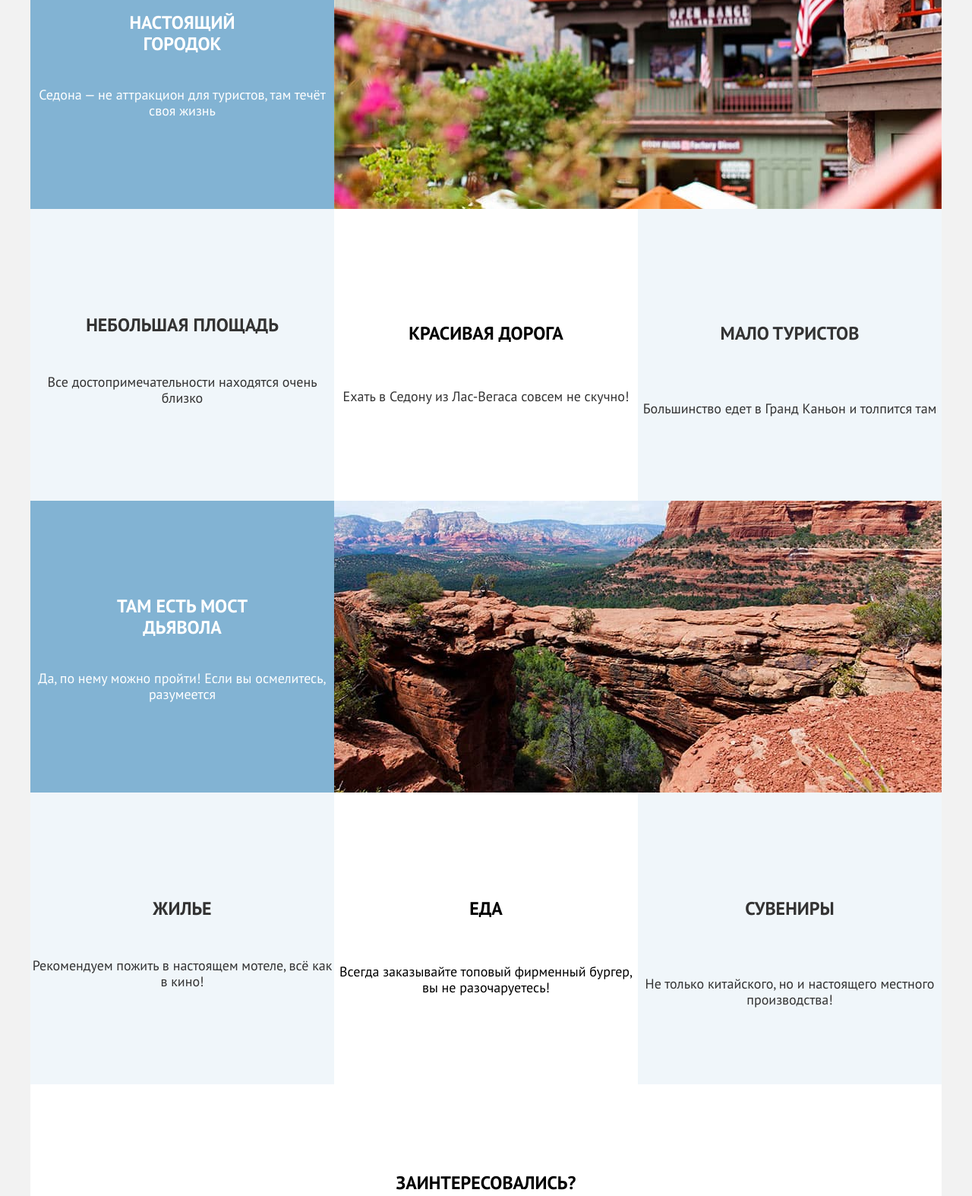
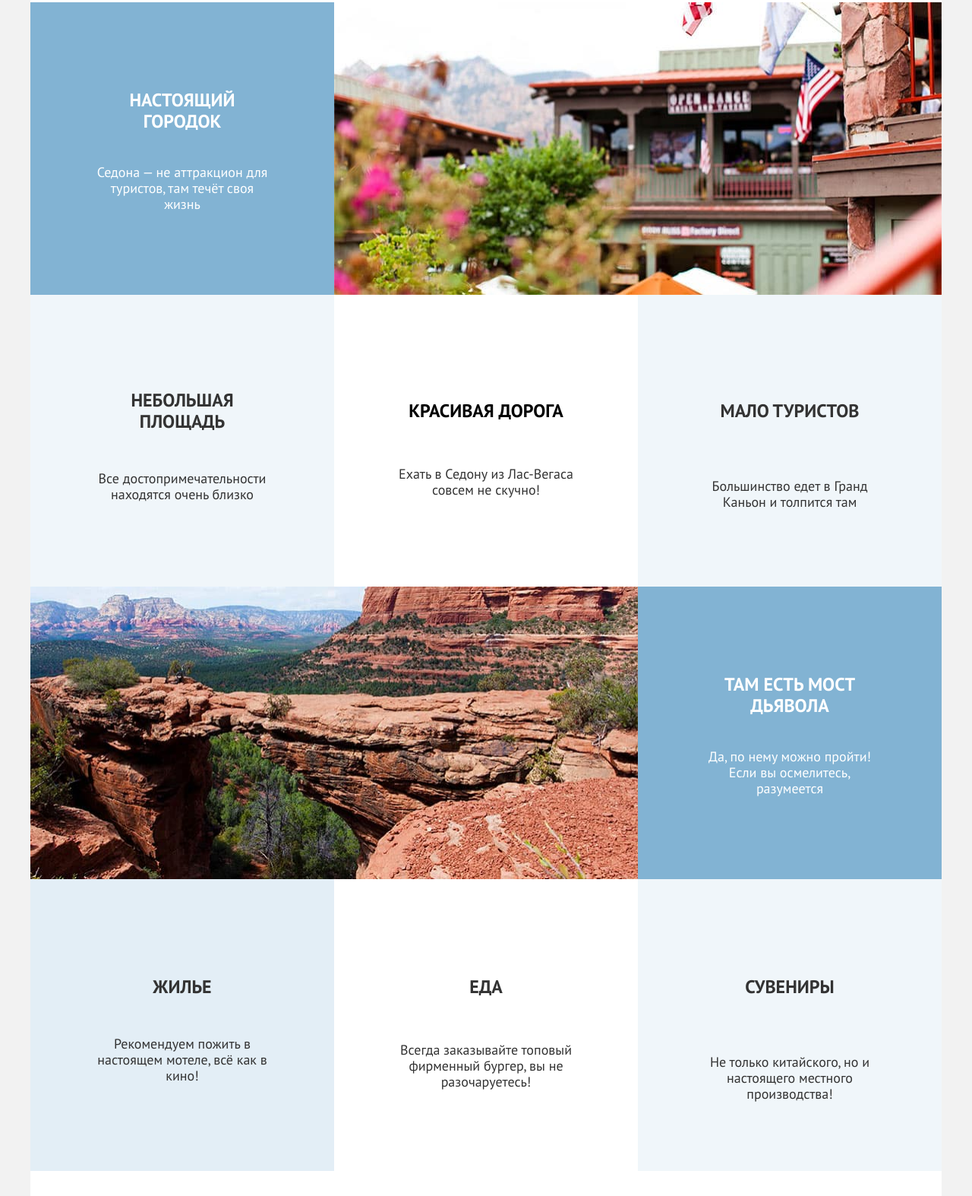
Before and after one commit to htmlacademy-htmlcss/1890517-sedona-35, a plain HTML site: page index.html in a window 1280 px wide. Shown: the part 777-2351 px from the top of the page at 76% size. Drawn offline with Linux system fonts and the light colour scheme.

Commit message:
исправления
исправила сетки и микросетки

```diff
--- a/index.html
+++ b/index.html
@@ -58,14 +58,14 @@
             <img class="main-logo" src="img/sedona-main-logo.png" alt="Главная" width="458" height="352">
           </div>
           <div class="description-container">
-            <h2 class="description-title">Седона - небольшой городок в Аризоне, заслуживающий большего!</h2>
+            <h2 class="description-title">Седона &mdash; небольшой городок в Аризоне,<br>заслуживающий большего!</h2>
             <p class="description-paragraph">Рассмотрим причины, по которым Седона круче, чем Гранд-Каньон!</p>
           </div>
           <section class="advantages">
             <h2 class="visually-hidden">Преимущества</h2>
             <ul class="advantages-list">
               <li class="advantages-item list-item real-town">
-                <div class="advantages-item-container">
+                <div class="advantages-item-container real-town-container">
                   <h3 class="advantages-item-title real-town-title">Настоящий городок</h3>
                   <p class="advantages-item-paragraph real-town-paragraph">Седона — не аттракцион для туристов, там
                     течёт своя жизнь</p>
@@ -100,7 +100,7 @@
                   <p class="advantages-item-paragraph diable-bridge-paragraph">Да, по нему можно пройти! Если вы
                     осмелитесь, разумеется</p>
                 </div>
-                <img class="advantages-item-image diable-bridge" src="img/diable-bridge.jpg" alt="Фото моста дьявола"
+                <img class="advantages-item-image diable-bridge-image" src="img/diable-bridge.jpg" alt="Фото моста дьявола"
                   width="800" height="384">
               </li>
               <li class="advantages-item list-item residence">
@@ -136,7 +136,7 @@
           </section>
           <section class="newsletter-subscribe">
             <h2 class="newsletter-subscribe-title">Подпишитесь на рассылку</h2>
-            <p class="newsletter-subscribe-paragraph">Только полезная информация и никакого спама, честное бойскаутское!
+            <p class="newsletter-subscribe-paragraph">Только полезная информация и никакого спама,<br>честное бойскаутское!
             </p>
             <form class="newsletter-subscribe-form" action="https://htmlacademy.ru" method="post">
               <p class="newsletter-subscribe-form-email">
--- a/styles/styles.css
+++ b/styles/styles.css
@@ -181,6 +181,11 @@ html {
 }
 
 .description-container {
+  display: flex;
+  flex-direction: column;
+  flex-wrap: wrap;
+  justify-content: center;
+  align-items: center;
   font-family: "PT Sans", sans-serif;
   font-style: normal;
   font-size: 22px;
@@ -189,6 +194,17 @@ html {
   color: #333333;
   background-color: #ffffff;
   margin-bottom: 90px;
+}
+
+.description-title {
+  font-family: "PT Sans" sans-serif;
+  font-style: normal;
+  font-weight: 700;
+  font-size: 30px;
+  line-height: 36px;
+  text-align: center;
+  text-decoration: none;
+  text-transform: uppercase;
 }
 
 .advantages {
@@ -222,9 +238,10 @@ html {
   display: flex;
 }
 
-.advantages-item-container {
+.real-town-container {
   margin: 0 auto;
-  padding: 0;
+  padding-left: 85px;
+  padding-right: 85px;
   display: flex;
   flex-direction: column;
   max-width: 400px;
@@ -235,6 +252,7 @@ html {
 .real-town,
 .diable-bridge {
   display: flex;
+  flex-direction: row;
   font-family: "PT Sans", sans-serif;
   font-style: normal;
   font-size: 18px;
@@ -245,6 +263,22 @@ html {
   text-decoration: none;
   color: #ffffff;
   background-color: #82b3d3;
+}
+
+.diable-bridge {
+  flex-direction: row-reverse;
+  min-height: 384px;
+}
+
+.diable-bridge-container {
+  display: flex;
+  flex-direction: column;
+  justify-content: center;
+  align-items: center;
+  padding-left: 85px;
+  padding-right: 85px;
+  margin: 0 auto;
+  min-height: 230px;
 }
 
 .real-town-title,
@@ -259,6 +293,7 @@ html {
 }
 
 .real-town-image {
+  display: block;
   width: 800px;
   height: 385px;
   flex: none;
@@ -267,9 +302,47 @@ html {
   margin-left: 0;
 }
 
-.small-area,
-.few-tourists,
-.residence,
+.diable-bridge-image {
+  display: block;
+  width: 800px;
+  height: 385px;
+  flex: none;
+  order: 1;
+  flex-grow: 0;
+  margin-left: 0;
+}
+
+.small-area {
+  display: flex;
+  flex-direction: column;
+  flex-wrap: wrap;
+  justify-content: center;
+  align-items: center;
+  min-height: 384px;
+  min-width: 400px;
+  font-family: "PT Sans", sans-serif;
+  font-weight: 400;
+  font-style: normal;
+  font-size: 18px;
+  line-height: 21px;
+  list-style: none;
+  text-align: center;
+  text-decoration: none;
+  text-transform: none;
+  color: #333333;
+  background-color: rgba(131, 179, 211, 0.12);
+}
+
+.small-area-container {
+  display: flex;
+  flex-direction: column;
+  justify-content: center;
+  align-items: center;
+  max-width: 230px;
+  padding-left: 85px;
+  padding-right: 85px;
+}
+
 .gifts {
   display: flex;
   flex-direction: column;
@@ -291,44 +364,18 @@ html {
   background-color: rgba(131, 179, 211, 0.12);
 }
 
-.small-area-title,
-.few-tourists-title,
-.residence-title,
-.gifts-title {
-  font-weight: 700;
-  font-size: 24px;
-  line-height: 28px;
-  text-transform: uppercase;
+.gifts-container {
+  display: flex;
+  flex-direction: column;
+  justify-content: center;
+  align-items: center;
+  min-height: 384px;
+  max-width: 230px;
+  padding-right: 85px;
+  padding-left: 85px;
 }
 
-.beautiful-road {
-  display: flex;
-  align-items: center;
-  flex-wrap: wrap;
-  min-height: 384px;
-  max-width: 400px;
-  font-family: "PT Sans", sans-serif;
-  font-weight: 400;
-  font-style: normal;
-  font-size: 18px;
-  line-height: 21px;
-  list-style: none;
-  text-align: center;
-  text-decoration: none;
-  text-transform: none;
-  color: #333333;
-  justify-content: center;
-}
-
-.beautiful-road-title {
-  font-weight: 700;
-  font-size: 24px;
-  line-height: 28px;
-  text-transform: uppercase;
-  color: #000000;
-}
-
-.food {
+.few-tourists {
   display: flex;
   flex-direction: column;
   flex-wrap: wrap;
@@ -345,6 +392,128 @@ html {
   text-align: center;
   text-decoration: none;
   text-transform: none;
+  color: #333333;
+  background-color: rgba(131, 179, 211, 0.12);
+}
+
+.few-tourists-container {
+  display: flex;
+  flex-direction: column;
+  justify-content: center;
+  align-items: center;
+  max-width: 230px;
+  min-height: 384px;
+  padding-left: 85px;
+  padding-right: 85px;
+}
+
+.residence {
+  display: flex;
+  flex-direction: column;
+  flex-wrap: wrap;
+  justify-content: center;
+  align-items: center;
+  font-family: "PT Sans", sans-serif;
+  font-weight: 400;
+  font-style: normal;
+  font-size: 18px;
+  line-height: 21px;
+  list-style: none;
+  text-align: center;
+  text-decoration: none;
+  text-transform: none;
+  color: #333333;
+  background-color: rgba(131, 179, 211, 0.12);
+}
+
+.residence-container {
+  display: flex;
+  flex-direction: column;
+  justify-content: center;
+  align-items: center;
+  max-width: 230px;
+  min-height: 384px;
+  padding-left: 85px;
+  padding-right: 85px;
+  background-color: rgba(131, 179, 211, 0.12);
+}
+
+.small-area-title,
+.few-tourists-title,
+.residence-title,
+.gifts-title {
+  font-weight: 700;
+  font-size: 24px;
+  line-height: 28px;
+  text-transform: uppercase;
+}
+
+.beautiful-road {
+  display: flex;
+  flex-direction: column;
+  align-items: center;
+  flex-wrap: wrap;
+  font-family: "PT Sans", sans-serif;
+  font-weight: 400;
+  font-style: normal;
+  font-size: 18px;
+  line-height: 21px;
+  list-style: none;
+  text-align: center;
+  text-decoration: none;
+  text-transform: none;
+  color: #333333;
+  justify-content: center;
+}
+
+.beautiful-road-container {
+  display: flex;
+  flex-direction: column;
+  justify-content: center;
+  align-items: center;
+  max-width: 230px;
+  min-height: 384px;
+  padding-left: 85px;
+  padding-right: 85px;
+  background-color: transparent;
+}
+
+.beautiful-road-title {
+  font-weight: 700;
+  font-size: 24px;
+  line-height: 28px;
+  text-transform: uppercase;
+  color: #000000;
+}
+
+.food {
+  display: flex;
+  flex-direction: column;
+  align-items: center;
+  flex-wrap: wrap;
+  font-family: "PT Sans", sans-serif;
+  font-weight: 400;
+  font-style: normal;
+  font-size: 18px;
+  line-height: 21px;
+  list-style: none;
+  text-align: center;
+  text-decoration: none;
+  text-transform: none;
+  color: #333333;
+  justify-content: center;
+}
+
+.food-container {
+  display: flex;
+  flex-direction: column;
+  justify-content: center;
+  align-items: center;
+  max-width: 230px;
+  min-height: 384px;
+  padding-left: 85px;
+  padding-right: 85px;
+  background-color: transparent;
 }
 
 .food-title {
@@ -389,6 +558,23 @@ html {
   text-transform: uppercase;
 }
 
+.searching-button {
+  display: flex;
+  flex-direction: row;
+  justify-content: center;
+  align-items: center;
+  background-color: #756157;
+  color: #ffffff;
+  font-weight: 700;
+  text-decoration: none;
+  font-size: 20px;
+  text-align: center;
+  line-height: 36px;
+  text-transform: uppercase;
+  min-width: 376px;
+  min-height: 52px;
+}
+
 .newsletter-subscribe {
   display: flex;
   flex-direction: column;
@@ -415,6 +601,13 @@ html {
   text-align: left;
   visibility: visible;
   text-transform: uppercase;
+}
+
+.newsletter-subscribe-form {
+  display: flex;
+  flex-direction: row;
+  justify-content: center;
+  align-items: center;
 }
 
 .page-footer {
```
